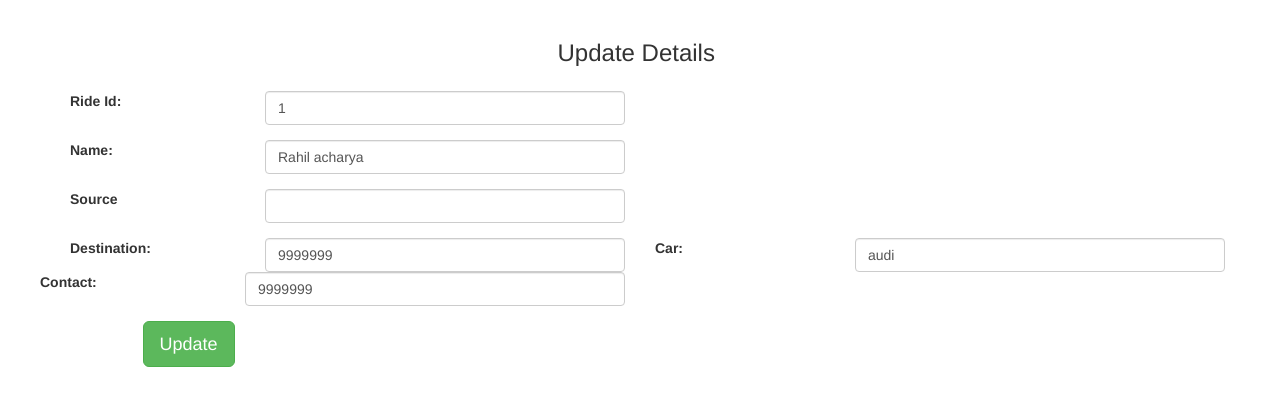
After one commit to rahil003/online-carpooling-system, a Django app: page /update/1 in a window 1280 px wide. The commit adds this page. Shown: the top 411 px of the page. Run offline with Django 3.2, Linux system fonts and the light colour scheme; data comes from the database, SQL or seed files in the repository; both versions use the stored data as it was after the commit; some libraries are stand-ins or nearby versions.

Commit message:
updated 3

```diff
--- a/home/admin.py
+++ b/home/admin.py
@@ -1,5 +1,6 @@
 from django.contrib import admin
-from home.models import Contact, user_cps
+from home.models import Contact, user_cps , Ride
 # Register your models here.
 admin.site.register(Contact)
 admin.site.register(user_cps)
+admin.site.register(Ride)
--- a/home/forms.py
+++ b/home/forms.py
@@ -10,10 +10,20 @@ class userform(ModelForm):
     last_name = forms.CharField(max_length=100,widget=forms.TextInput)
     password = forms.CharField(max_length=100,widget=forms.PasswordInput)
 
-
-
-
-
     class Meta():
         model = User
         fields=['username','email','first_name','last_name','password']
+
+
+class RideForm(forms.ModelForm):
+    class Meta:
+        model = Ride
+        fields = ['name', 'source', 'destination','car','contact'] #https://docs.djangoproject.com/en/3.0/ref/forms/widgets/
+        widgets = { 'name': forms.TextInput(attrs={ 'class': 'form-control' }),
+            'source': forms.TextInput(attrs={ 'class': 'form-control' }),
+            'destination': forms.TextInput(attrs={ 'class': 'form-control' }),
+            'car': forms.TextInput(attrs={ 'class': 'form-control' }),
+            'contact': forms.TextInput(attrs={ 'class': 'form-control' }),
+
+
+      }
--- a/home/models.py
+++ b/home/models.py
@@ -8,3 +8,13 @@ class Contact(models.Model):
 class user_cps(models.Model):
     username = models.CharField(max_length=122)
     password = models.CharField(max_length=122)
+
+class Ride(models.Model):
+    name = models.CharField(max_length=122)
+    source = models.CharField(max_length=122)
+    destination = models.CharField(max_length=122)
+    car = models.CharField(max_length=122)
+    contact = models.CharField(max_length=100)
+
+    class Meta:
+        db_table = "ride"
--- a/home/urls.py
+++ b/home/urls.py
@@ -10,6 +10,11 @@ urlpatterns = [
     path("register_user", views.register_user,name='register_user'),
     path("offer_share", views.offer_share,name='offer_share'),
     path('logout', views.logoutuser,name="logout"),
+    path('addnew', views.addnew,name="addnew"),
+    path('edit/<int:id>', views.edit),
+    path('update/<int:id>', views.update),
+   # path('delete/<int:id>', views.destroy),
+
 
 
 
--- a/home/views.py
+++ b/home/views.py
@@ -39,7 +39,11 @@ def whycps(request):
 def offer_share(request):
     if request.user.is_anonymous:
         return redirect("/")
-    return render(request,'offer_share.html')
+    else:
+            rides = Ride.objects.all()
+            return render(request,"offer_share.html",{'rides':rides})
+
+
 
 def register_user(request):
     #return render(request,'register_user.html')
@@ -57,11 +61,34 @@ def register_user(request):
         form1 = userform()
     return render(request,'register_user.html',{'frm':form1})
 
+def addnew(request):
+    if request.method=="POST":
+        form = RideForm(request.POST)
+        if form.is_valid():
+            try:
+                form.save()
+                return redirect('/offer_share')
+            except:
+                pass
+    else:
+        form = RideForm()
+    return render(request,'addnew.html',{'form':form})
 
 def logoutuser(request):
     logout(request)
     return redirect("/")
 
+def edit(request, id):
+    ride = Ride.objects.get(id=id)
+    return render(request,'edit.html', {'ride':ride})
+
+def update(request, id):
+    ride = Ride.objects.get(id=id)
+    form = RideForm(request.POST, instance = ride)
+    if form.is_valid():
+        form.save()
+        return redirect("/offer_share")
+    return render(request, 'edit.html', {'ride': ride})
 
 def contact(request):
     if request.method == "POST":
--- /dev/null
+++ b/templates/edit.html
@@ -0,0 +1,79 @@
+<!DOCTYPE html>
+<html lang="en">
+<head>
+<meta charset="UTF-8">
+<title>{% block title %}{% endblock %}</title>
+{% load static %}
+<link href="http://maxcdn.bootstrapcdn.com/bootstrap/3.3.0/css/bootstrap.min.css" rel="stylesheet" id="bootstrap-css">
+<script src="http://maxcdn.bootstrapcdn.com/bootstrap/3.3.0/js/bootstrap.min.js"></script>
+<script src="http://code.jquery.com/jquery-1.11.1.min.js"></script>
+
+<script src="https://cdn.datatables.net/1.10.16/js/jquery.dataTables.min.js"></script>
+<script src="https://cdn.datatables.net/1.10.16/js/dataTables.bootstrap4.min.js"></script>
+</head>
+<body>
+<div class="container">
+ <div class="row">
+ </div>
+</div>
+<script>
+
+</script>
+</body>
+</html>
+{% block content %}
+<div class="col-md-12">
+ <form method="POST" class="post-form" action="/update/{{ride.id}}">
+   {% csrf_token %}
+  <div class="container">
+ <br>
+  <div class="form-group row">
+  <label class="col-sm-5 col-form-label"></label>
+  <div class="col-sm-7">
+  <h3>Update Details</h3>
+  </div>
+   </div>
+  <div class="form-group row">
+  <label class="col-sm-2 col-form-label">Ride Id:</label>
+  <div class="col-sm-4">
+   <input type="text" class="form-control" name="id" id="id_id" required maxlength="20" value="{{ ride.id }}"/>
+  </div>
+   </div>
+   <div class="form-group row">
+  <label class="col-sm-2 col-form-label">Name:</label>
+  <div class="col-sm-4">
+   <input type="text" class="form-control" name="name" id="id_name" required maxlength="100" value="{{ ride.name }}" />
+  </div>
+   </div>
+  <div class="form-group row">
+  <label class="col-sm-2 col-form-label">Source</label>
+  <div class="col-sm-4">
+   <input type="text" class="form-control" name="source" id="id_source" required maxlength="254" value="{{ ride.email }}" />
+  </div>
+   </div>
+  <div class="form-group row">
+  <label class="col-sm-2 col-form-label">Destination:</label>
+  <div class="col-sm-4">
+   <input type="text" class="form-control" name="destination" id="id_destination" required maxlength="15" value="{{ ride.contact }}" />
+  </div>
+  <div class="form-group row">
+  <label class="col-sm-2 col-form-label">Car:</label>
+  <div class="col-sm-4">
+   <input type="text" class="form-control" name="car" id="id_car" required maxlength="15" value="{{ ride.car }}" />
+  </div>
+
+   <div class="form-group row">
+  <label class="col-sm-2 col-form-label">Contact:</label>
+  <div class="col-sm-4">
+   <input type="text" class="form-control" name="contact" id="id_car" required maxlength="15" value="{{ ride.contact }}" />
+  </div>
+   </div>
+  <div class="form-group row">
+  <label class="col-sm-1 col-form-label"></label>
+  <div class="col-sm-4">
+  <button type="submit" class="btn btn-success btn-lg">Update</button>
+  </div>
+   </div>
+  </div>
+ </form>
+{% endblock content %}
```
Also changed, not shown: templates/addnew.html (added, +89 -0 lines), templates/offer_share.html (+71 -0 lines), db.sqlite3, home/migrations/0006_ride.py (added), home/migrations/0007_alter_ride_contact.py (added), home/migrations/0008_ride_datetime.py (added), home/migrations/0009_remove_ride_datetime.py (added).
